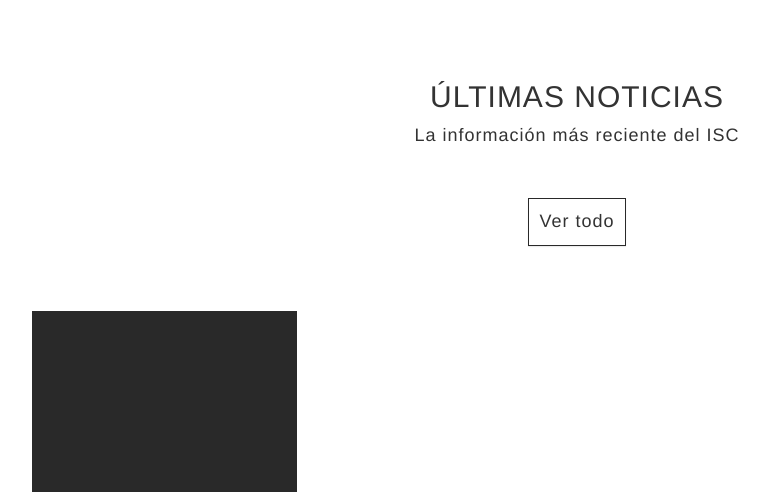
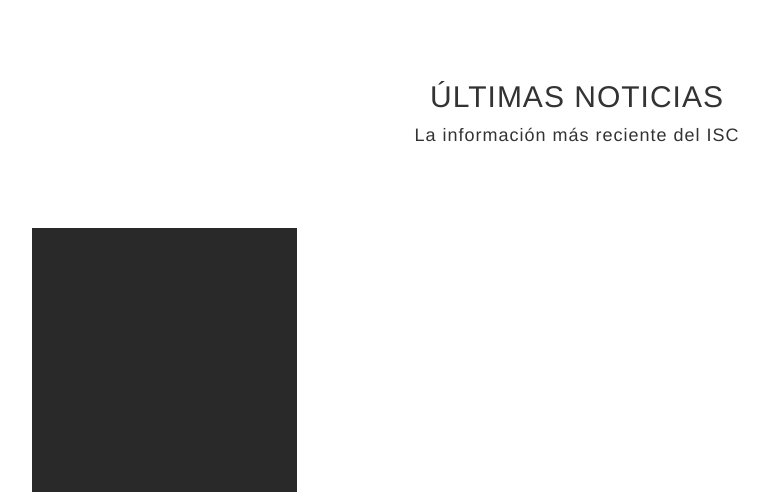
Before and after one commit to abrahamhinojo/isc, a WordPress theme: template themes/isc/index.php in a window 1280 px wide. Shown: the part 113-605 px from the top of the page, without its empty margins (63-832 px from the left). Run offline with PHP 8.4 and a stand-in for WordPress, Linux system fonts and the light colour scheme; the site name, menu and one post (Sample post) are stand-ins, and other content is empty; some libraries are stand-ins or nearby versions.

Commit message:
buttons en el buscador del index cambiados

```diff
--- a/themes/isc/index.php
+++ b/themes/isc/index.php
@@ -107,9 +107,9 @@
 							<?php endforeach; wp_reset_postdata(); ?>
 
 							<div id="filters" class="portfolio-filters button-group">
-								<button class="btn btn-default is-checked" data-filter="*">Ver todo</button>
+								<?php /* <button class="btn btn-default is-checked" data-filter="*">Ver todo</button> */ ?>
 								<?php foreach ($cats_buttons as $cat): ?>
-									<button class="btn btn-default is-checked" data-filter=".<?php echo $cat['slug']; ?>"><?php echo $cat['name']; ?></button>
+									<button class="btn btn-default is-checked" data-filter=".<?php echo $cat['slug']; ?>">Sobre <?php echo $cat['name']; ?></button>
 								<?php endforeach; ?>
 								<?php /*
 								<button class="btn btn-default" data-filter=".metal">metal</button>
```
